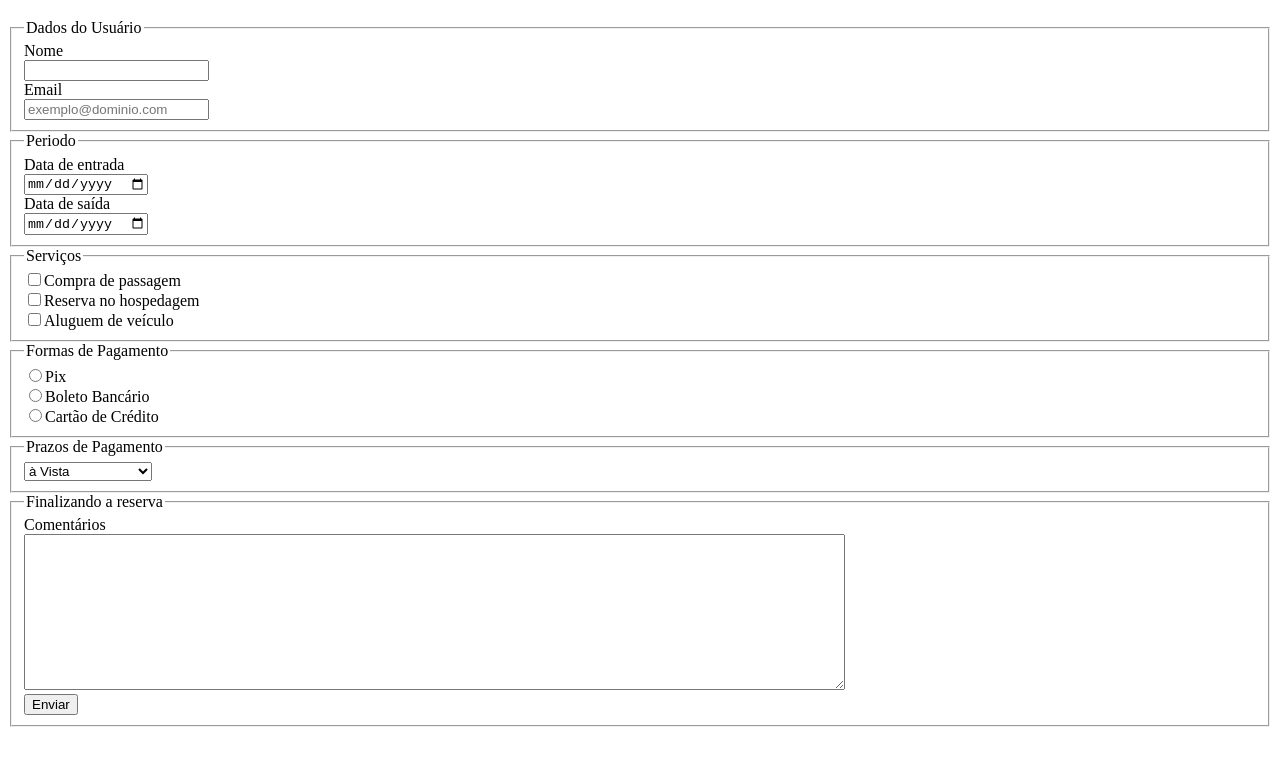
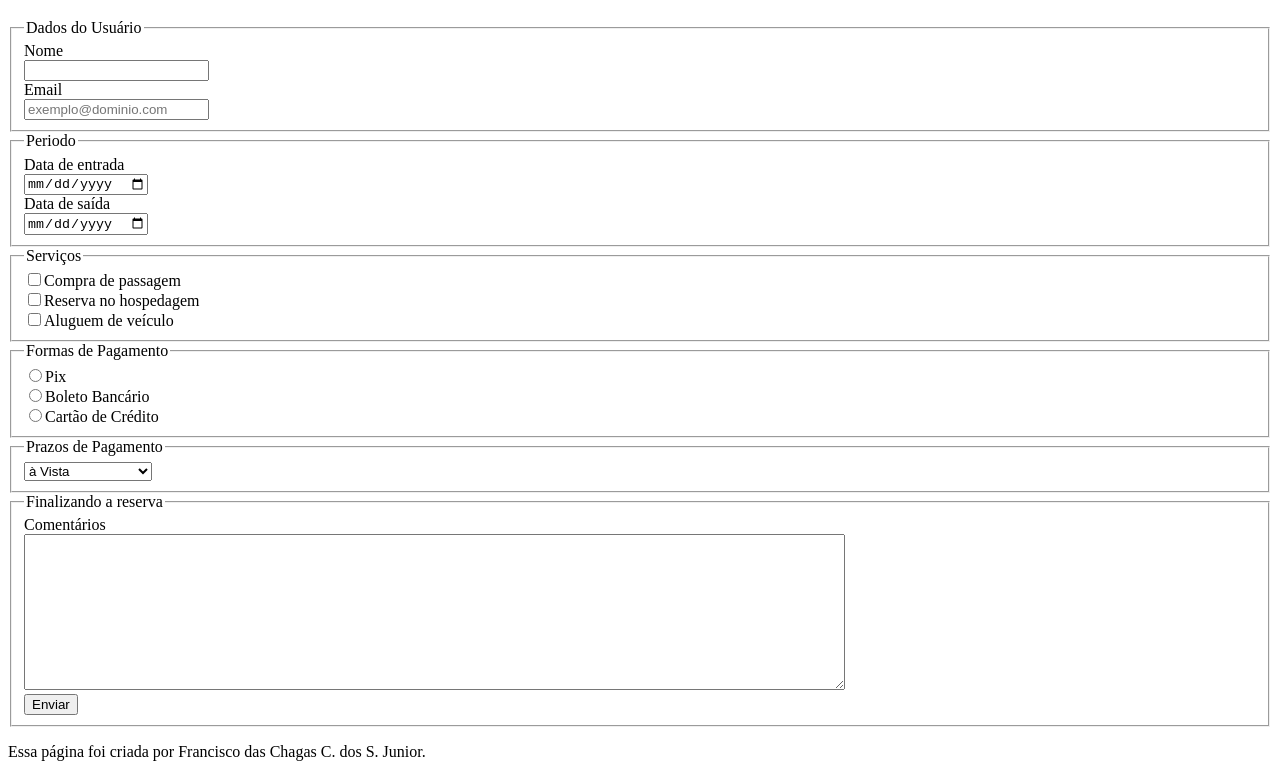
Before and after one commit to FChJunior/Atividades_Faculdade, a plain HTML site: page HTML/Atividade Prática 5/index.html in a window 1280 px wide. Shown: the part 61-838 px from the top of the page. Before the commit the page ends 800 px from the top, so only its background shows below. Drawn offline with Linux system fonts and the light colour scheme.

Commit message:
Update index.html

```diff
--- a/HTML/Atividade Prática 5/index.html
+++ b/HTML/Atividade Prática 5/index.html
@@ -94,7 +94,9 @@
     </section>
 
     <footer>
-
+        <p>
+            Essa página foi criada por Francisco das Chagas C. dos S. Junior.
+        </p>
     </footer>
 </body>
 </html>
```
